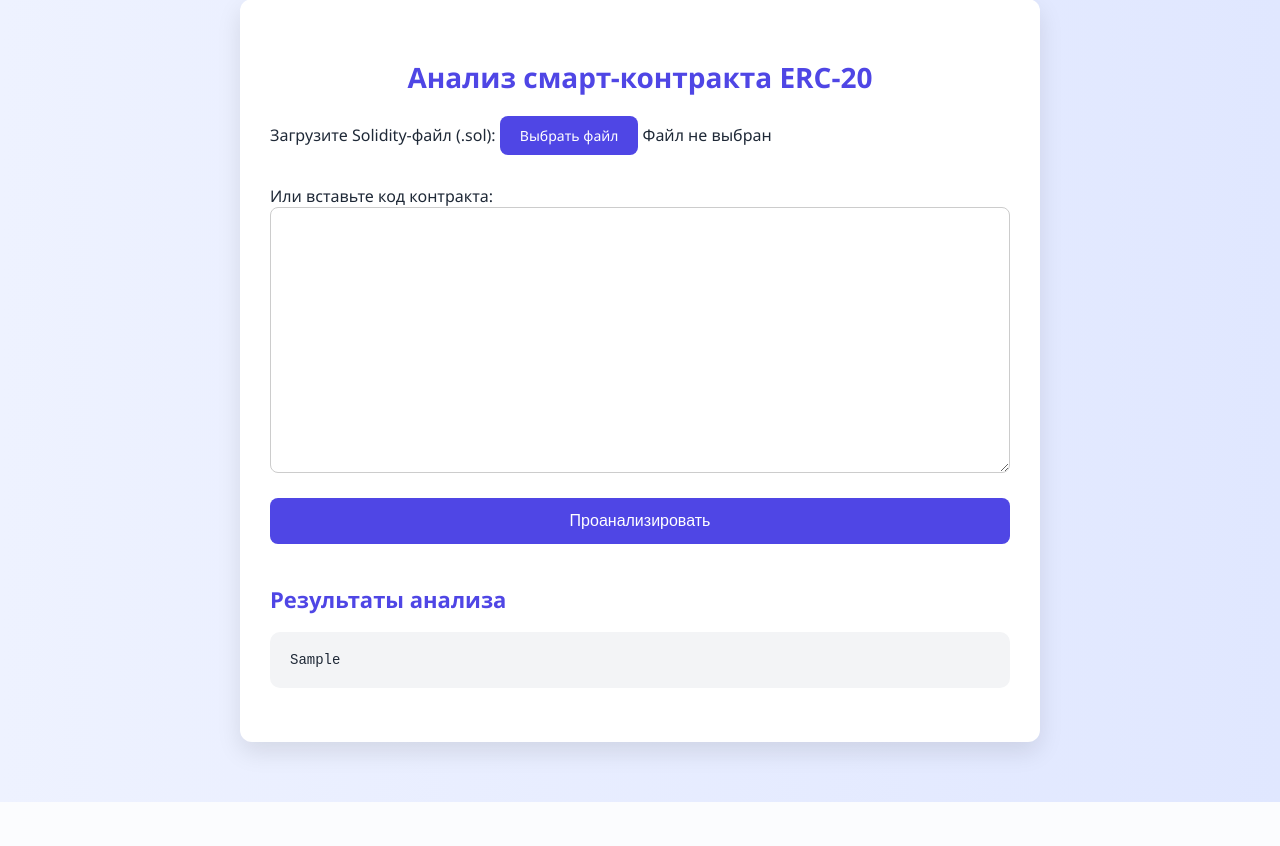
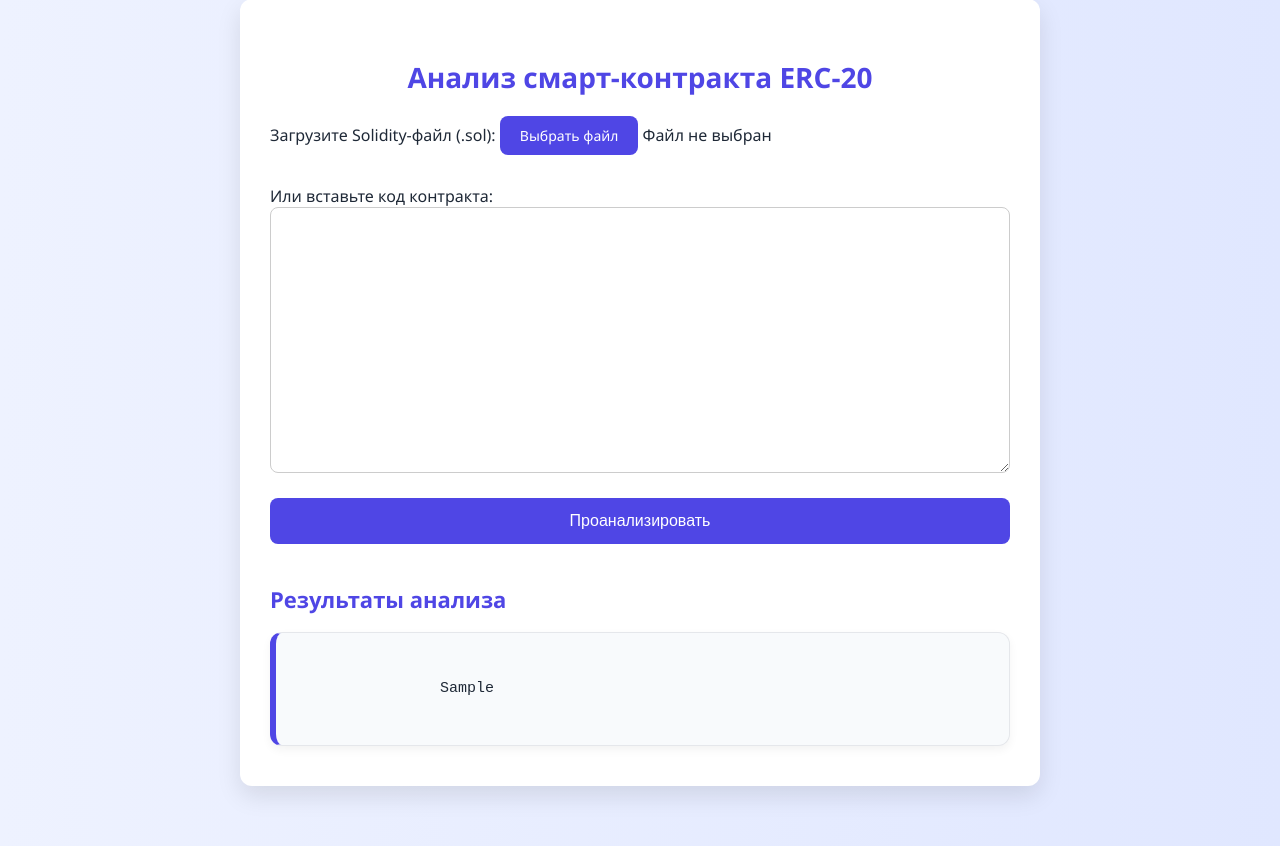
Before and after one commit to ZakaZuka/diplomka, a Django app: template audit/templates/contracts/upload.html in a window 1280 px wide. Shown: the part 61-907 px from the top of the page. Before the commit the page ends 863 px from the top, so only its background shows below. Run offline with Django 5.2, Linux system fonts and the light colour scheme; the template is opened without the code that fills it: values that come from a table or form of the project are taken from there, most other values are stand-ins (such as "Sample title", 1, 10 or a date in 2020); parts of the project's set-up code (start-up, migrations or seed data) failed here and were passed over.

Commit message:
change upload result form

```diff
--- a/audit/static/css/contracts/styles.css
+++ b/audit/static/css/contracts/styles.css
@@ -171,3 +171,19 @@ textarea:focus {
 .custom-file-button:hover {
     background-color: var(--secondary-color);
 }
+
+.result-box {
+    background: #f8fafc;
+    border: 1px solid #e5e7eb;
+    border-left: 6px solid var(--primary-color);
+    padding: 20px;
+    border-radius: 12px;
+    font-family: 'Courier New', Courier, monospace;
+    font-size: 15px;
+    white-space: pre-wrap;
+    line-height: 1.6;
+    box-shadow: 0 4px 10px rgba(0, 0, 0, 0.05);
+    animation: fadeIn 0.5s ease-in-out;
+    max-height: 600px;
+    overflow-y: auto;
+}
--- a/audit/templates/contracts/upload.html
+++ b/audit/templates/contracts/upload.html
@@ -45,7 +45,9 @@
         {% if analysis_results %}
         <div class="analysis-results">
             <h2>Результаты анализа</h2>
-            <pre>{{ analysis_results }}</pre>
+            <div class="result-box">
+                {{ analysis_results|linebreaksbr }}
+            </div>
         </div>
         {% endif %}
 
```
Also changed, not shown: audit/db.sqlite3.
